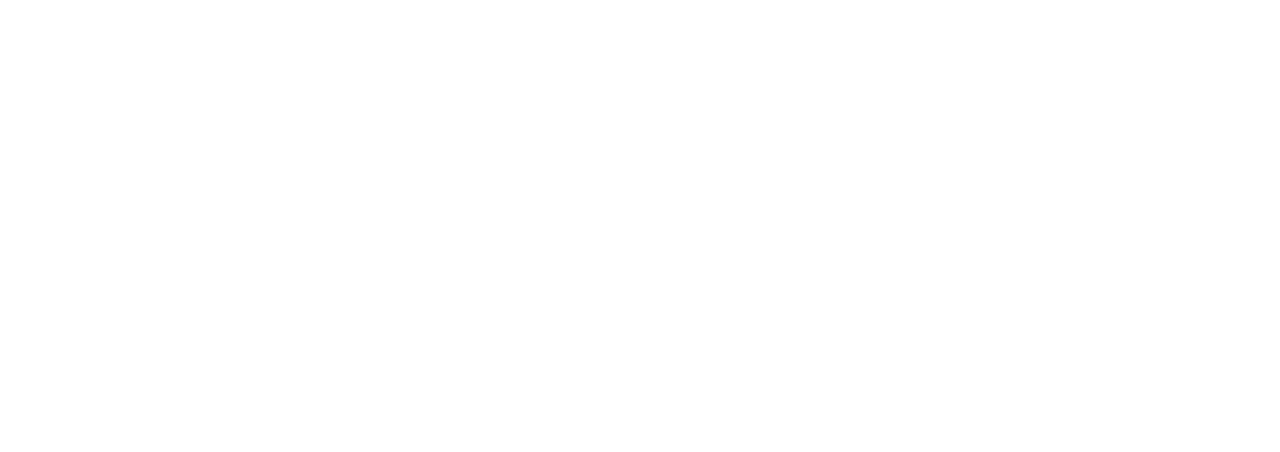
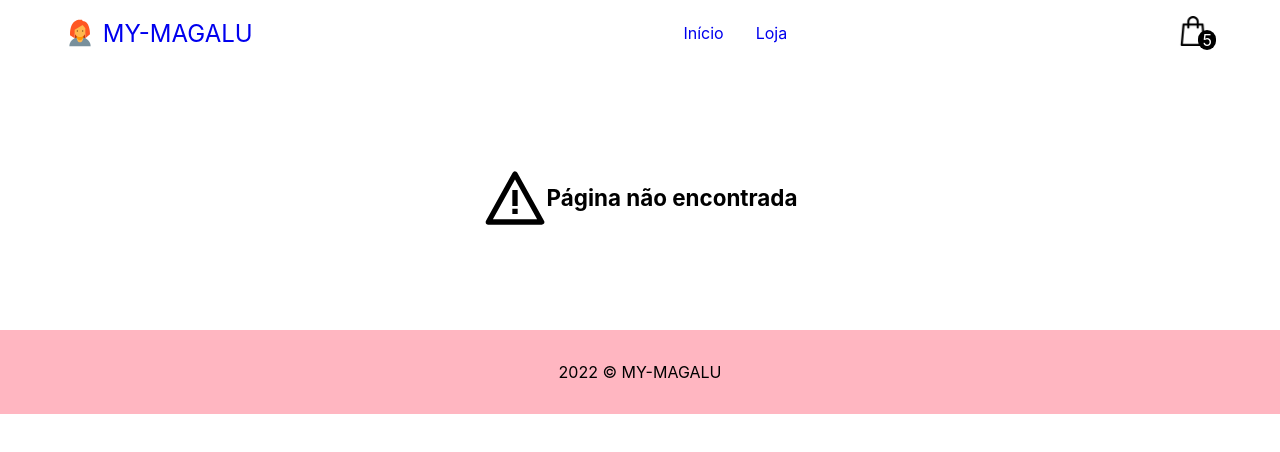
Before and after one commit to luiizsilverio/my-magalu, a React (Create React App) app: page /product/1 in a window 1280 px wide. Before the commit this address had no page. Shown: the top 452 px of the page. Built offline with nearby package versions, Linux system fonts and the light colour scheme.

Commit message:
not-found page Ok

```diff
--- a/src/App.js
+++ b/src/App.js
@@ -1,5 +1,6 @@
 import { Routes, Route } from 'react-router-dom';
 import HomePage from './components/home-page';
+import NotFound from './components/not-found/not-found';
 import './App.scss';
 
 function App() {
@@ -7,6 +8,7 @@
     <div className="App">
       <Routes>
         <Route path="/" element={<HomePage />} />
+        <Route path="*" element={<NotFound />} />
       </Routes>
     </div>
   );
--- /dev/null
+++ b/src/components/not-found/not-found.jsx
@@ -0,0 +1,16 @@
+import Layout from "../shared/layout";
+import { GrStatusWarning } from 'react-icons/gr';
+import './not-found.styles.scss';
+
+const NotFound = () => {
+  return (
+    <Layout>
+      <div className="not-found-container">
+        <GrStatusWarning size={64} />
+        <p>Página não encontrada</p>
+      </div>
+    </Layout>
+  )
+}
+
+export default NotFound;
--- /dev/null
+++ b/src/components/not-found/not-found.styles.scss
@@ -0,0 +1,13 @@
+.not-found-container {
+  display: flex;
+  justify-content: center;
+  align-items: center;
+  margin: 6rem 0;
+
+  p {
+    font-weight: bold;
+    font-size: 1.4rem;
+    text-align: center;
+  }
+
+}
```
